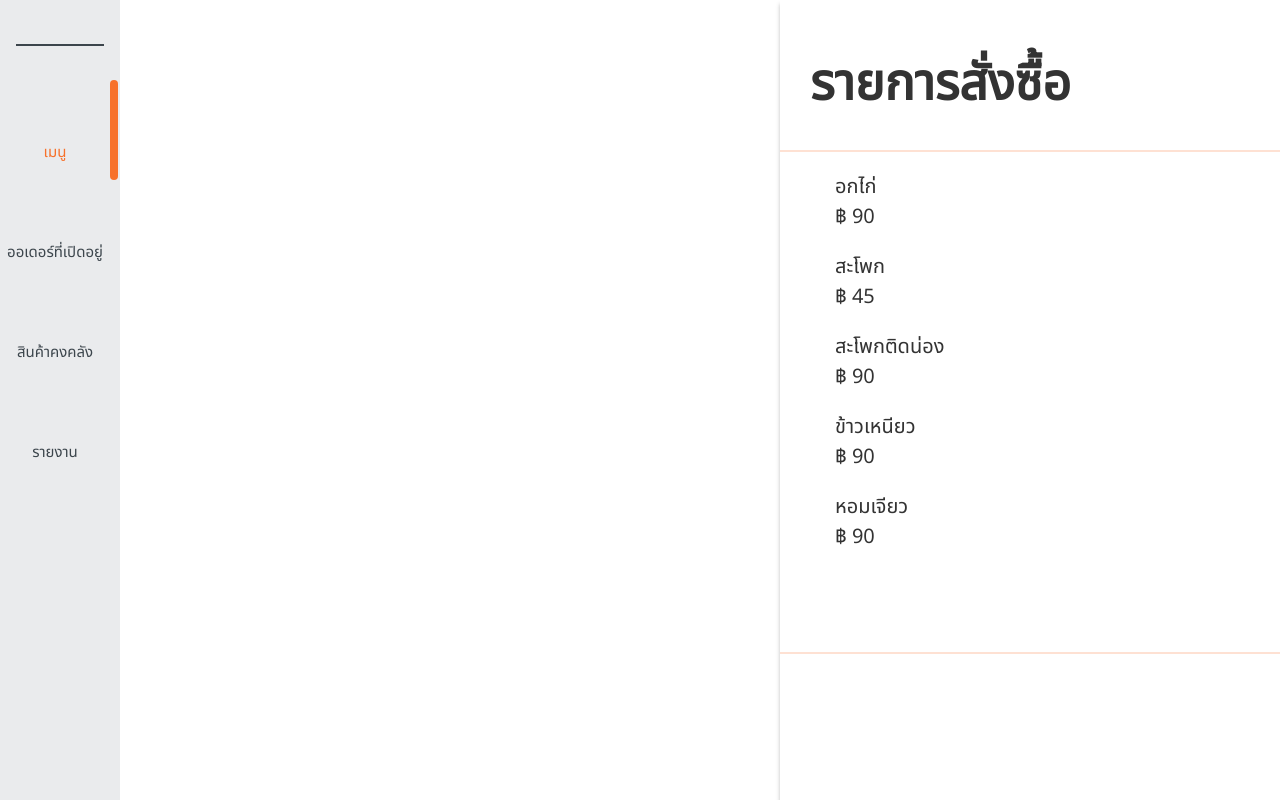
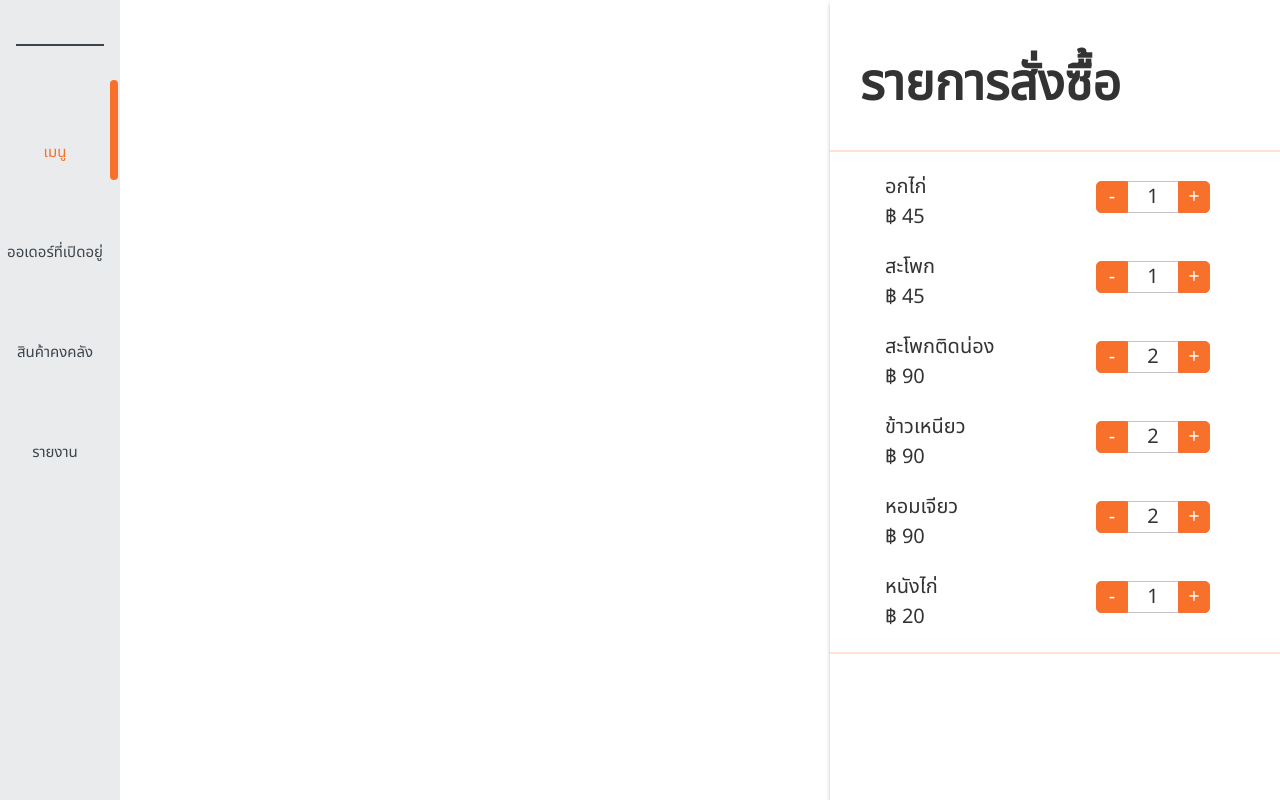
Before and after one commit to narawitPtm/pos-chicken, a Svelte app: page / in a window 1280 px wide. Built offline with nearby package versions, Linux system fonts and the light colour scheme.

Commit message:
update ui

```diff
--- a/src/components/seletected-order/seleted-order.scss
+++ b/src/components/seletected-order/seleted-order.scss
@@ -4,7 +4,7 @@ $orangeColor: #F7712B;
     top: 0px;
     right: 0px;
     background-color: FFFEFE;
-    width: 500px;
+    width: 450px;
     height: 100%;
     box-shadow: 0px 4px 4px rgba(0, 0, 0, 0.25);
     #headerOrder {
@@ -25,6 +25,9 @@ $orangeColor: #F7712B;
         .menuPrepare {
             padding-top: 20px;
             display: flex;
+            justify-content: space-between;
+            .menuPrepareLeft {
+                display: flex;
                 .delete {
                     color: $orangeColor;
                     font-size: 25px;
@@ -36,13 +39,61 @@ $orangeColor: #F7712B;
                 .menu-detail {
                     padding-left: 25px;
                     font-size: 20px;
-                .name-menu {
-
+                    .name-menu {}
+                    .cost-mennu {}
                 }
-                .cost-mennu {
-
+            }
+            .btn-volume {
+                display: flex;
+                align-items: center;
+                padding-right: 30px;
+                padding-bottom: 10px;
+                .minus-vol {
+                    background-color: $orangeColor;
+                    border: $orangeColor solid 1px;
+                    display: flex;
+                    align-items: center;
+                    justify-content: center;
+                    border-top-left-radius: 5px;
+                    border-bottom-left-radius: 5px;
+                    color: white;
+                    font-size: 20px;
+                    width: 30px;
+                    &:hover {
+                        cursor: pointer;
+                    }
+                    &:active {
+                        background-color: #f78649;
+                    }
+                }
+                .volume-num {
+                    display: flex;
+                    align-items: center;
+                    justify-content: center;
+                    width: 50px;
+                    font-size: 20px;
+                    border-top: solid 1px #C4C4C4;
+                    border-bottom: solid 1px #C4C4C4;
+                }
+                .plus-vol {
+                    background-color: $orangeColor;
+                    border: $orangeColor solid 1px;
+                    display: flex;
+                    align-items: center;
+                    justify-content: center;
+                    border-top-right-radius: 5px;
+                    border-bottom-right-radius: 5px;
+                    color: white;
+                    font-size: 20px;
+                    width: 30px;
+                    &:hover {
+                        cursor: pointer;
+                    }
+                    &:active {
+                        background-color: #f78649;
                     }
                 }
             }
         }
     }
+}
--- a/src/components/seletected-order/seleted-order.svelte
+++ b/src/components/seletected-order/seleted-order.svelte
@@ -1,11 +1,14 @@
 <script lang="ts">
 	import { push } from 'svelte-spa-router'
    let orderlistsPrepare: {name:string, quantity:number, cost:number}[] = [
-		{ name: 'อกไก่', quantity:2, cost: 45},
+		{ name: 'อกไก่', quantity:1, cost: 45},
       { name: 'สะโพก', quantity:1, cost: 45},
       { name: 'สะโพกติดน่อง', quantity:2, cost: 45},
       { name: 'ข้าวเหนียว', quantity:2, cost: 45},
-      { name: 'หอมเจียว', quantity:2, cost: 45}
+      { name: 'หอมเจียว', quantity:2, cost: 45},
+      { name: 'หนังไก่', quantity:1, cost: 20},
+      { name: 'ปีกไก่', quantity:2, cost: 45},
+      { name: 'น่องไก่', quantity:2, cost: 45}
 	];
 </script>
 
@@ -17,6 +20,7 @@
    <!-- loop-order -->
    {#each orderlistsPrepare as orderlistPrepare}
       <div class="menuPrepare">
+         <div class="menuPrepareLeft">
             <i class="fas fa-times delete"></i>
             <div class="menu-detail">
                <div class="name-menu">
@@ -27,6 +31,12 @@
                </div>
             </div>
          </div>
+         <div class="btn-volume">
+            <div class="minus-vol">-</div>
+            <div class="volume-num">{orderlistPrepare.quantity}</div>
+            <div class="plus-vol">+</div>
+         </div>
+      </div>
    {/each}
    <!-- loop-order -->
    </div>
```
Lines whose indentation alone changed are shown as unchanged.
